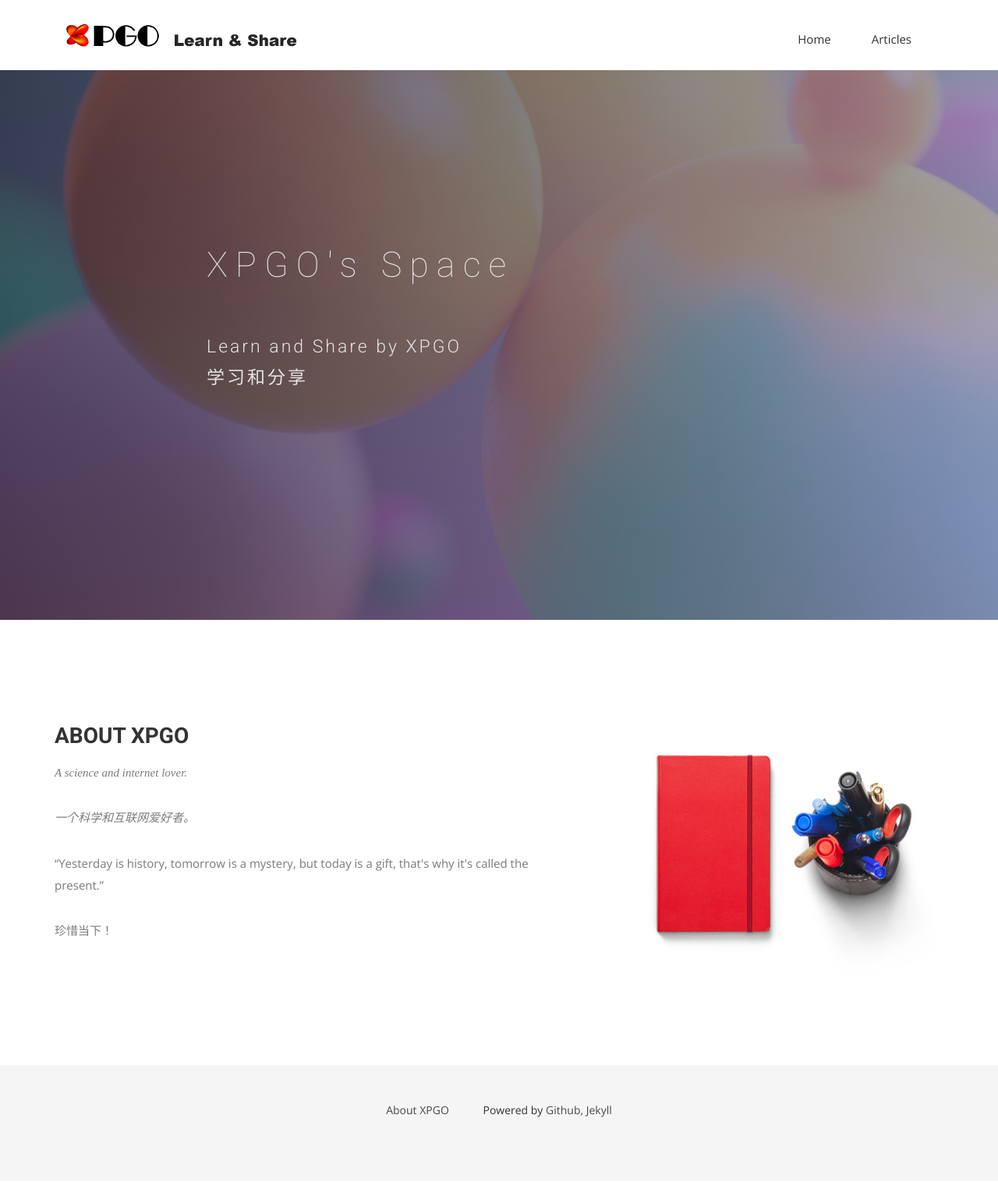
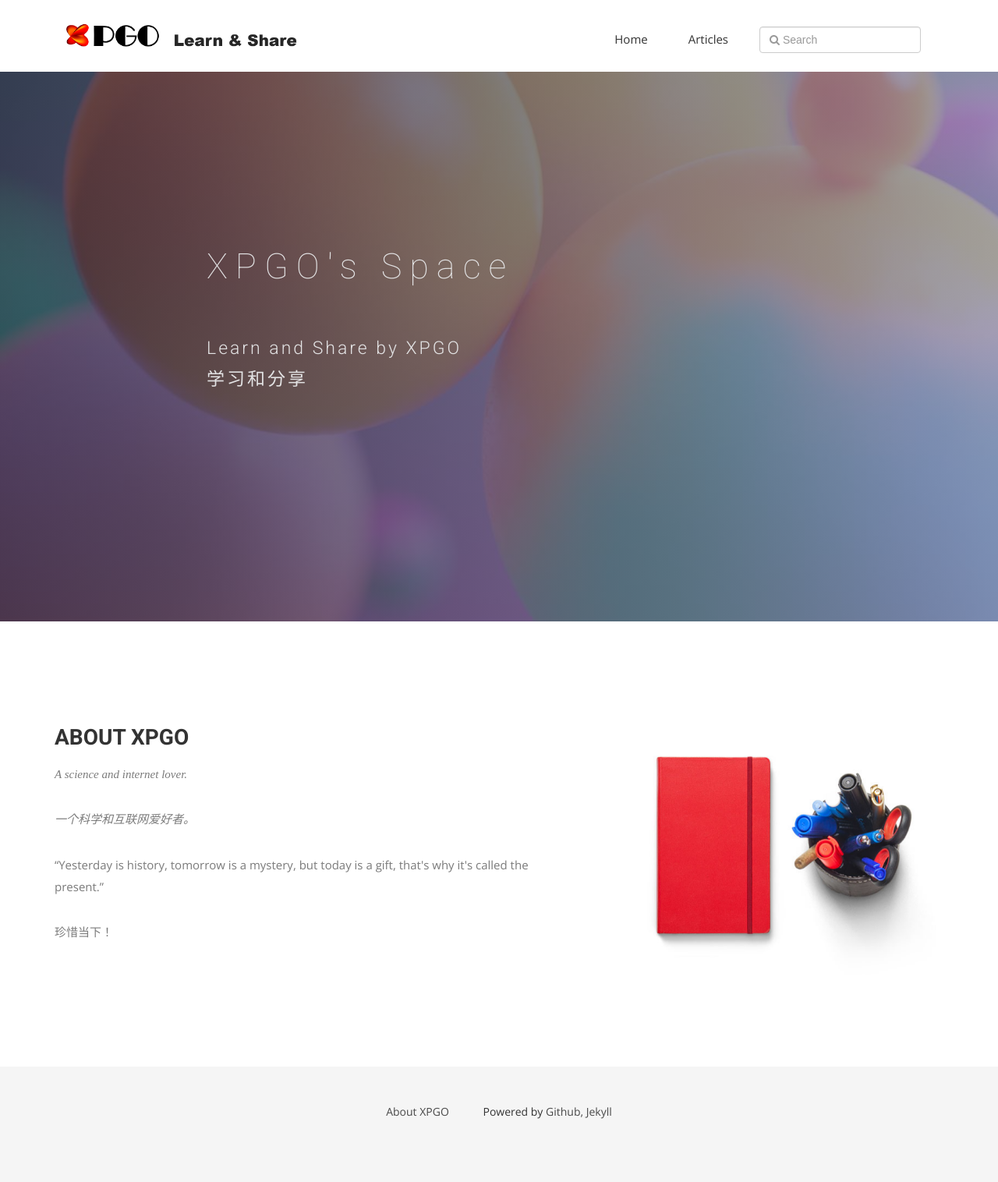
Before and after one commit to xpgo/xpgo.github.io, a Jekyll site: the page built from index.html, in a window 1280 px wide. Shown: the whole page at 78% size. Built offline with Jekyll 4.4.1, drawn with Linux system fonts in a browser that asks for light colours; nearby versions of some CDN libraries; some web fonts are replaced.

Commit message:
add search support

```diff
--- a/_includes/header.html
+++ b/_includes/header.html
@@ -23,6 +23,11 @@
               <ul class="nav navbar-nav navbar-right">
                 <li><a href="{{ site.baseurl }}/">Home</a></li>
                 <li><a href="{{ site.baseurl }}/articles">Articles</a></li>
+                <li>
+                  <form class="form-inline active-cyan-4" action="/search.html" method="get">
+                    <input type="text" class="form-control" id="search-box" name="query" style="font-family:Arial, FontAwesome" placeholder="&#xf002; Search">
+                  </form>
+                </li>
                 <!--
                 <li><a href="{{ site.baseurl }}/2016/05/20/welcome-to-jekyll">Jekyll</a></li>
                 <li><a href="{{ site.baseurl }}/contact">Contact</a></li> -->
--- a/css/airspace.css
+++ b/css/airspace.css
@@ -85,6 +85,11 @@ header .navbar-default .navbar-nav {
 header .navbar-default .navbar-nav li a {
   color: #333333;
   padding: 10px 26px;
+  font-size: 15px;
+}
+header .navbar-default .navbar-nav li form {
+  color: #333333;
+  padding: 4px 14px;
   font-size: 15px;
 }
 font header .navbar-default .navbar-nav li a:hover {
```
